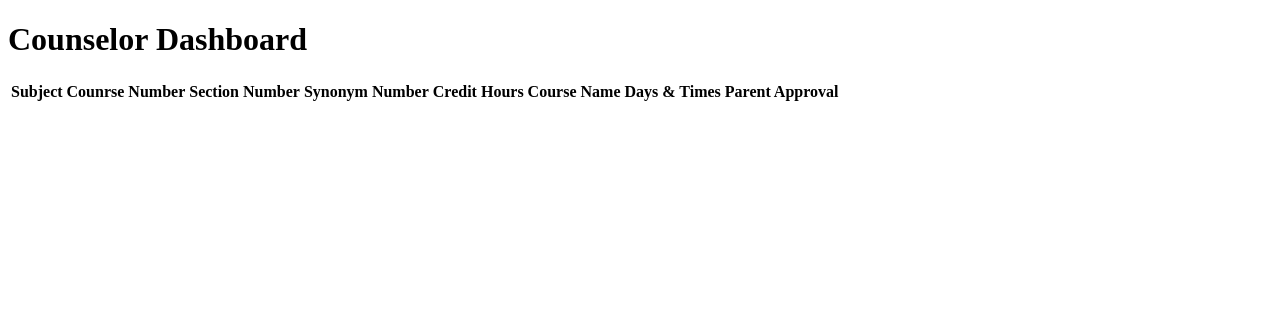
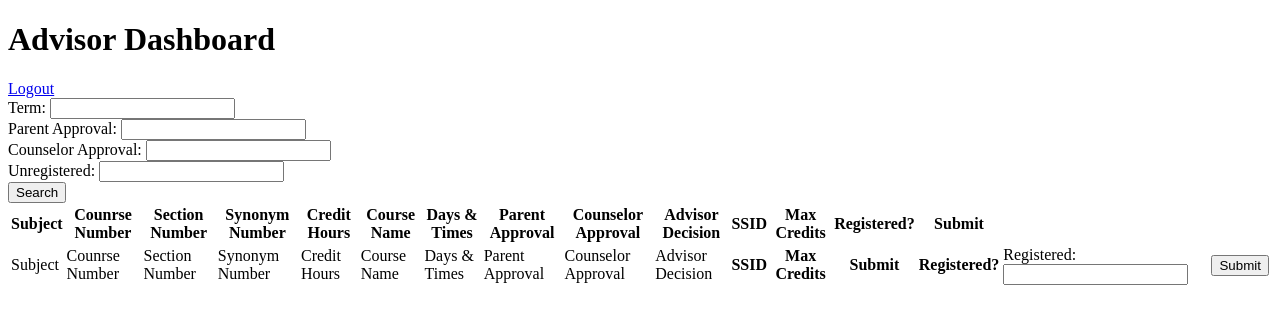
Before and after one commit to davidfryling/TheCCPConnectionHTML-POC, a plain HTML site: page static/advisor-dashboard.html in a window 1280 px wide. Drawn offline with Linux system fonts and the light colour scheme.

Commit message:
build dashboards

```diff
--- a/static/advisor-dashboard.html
+++ b/static/advisor-dashboard.html
@@ -6,24 +6,25 @@
 	</head>
 	<body>
 
-		<!-- Instructions -->
+<!-- 1 Container with Instructions & 2 sub-Containers / 1 Container with Search Criteria / 1 Container Student Request Table & 1 Small Button -->
 
 <div>
-			<h1>Counselor Dashboard</h1>
+	<div>
+		<h1>Advisor Dashboard</h1>
+		<div>
+			<a href="./index.html">Logout</a>
 		</div>
-
-		<!-- /Instructions -->
-
-		<!-- Counselor Dashboard -->
-
+	</div>
 	<div>
-			<section>
-				<form>
-
+		<form action="" method="get">
+			Term: <input type="dropdown" name="Term_ID"><br> <!-- HTML for dropdown -->
+			Parent Approval: <input type="dropdown" name="Parent_Approval"><br> <!-- HTML for dropdown -->
+			Counselor Approval: <input type="dropdown" name="Counselor_Approval"><br> <!-- HTML for dropdown -->
+			Unregistered: <input type="dropdown" name="Advisor_Decision"><br> <!-- HTML for dropdown -->
+			<input type="submit" value="Search">
 		</form>
-			</section>
-			<section>
 		<table>
+			<tr>
 				<th>Subject</th>
 				<th>Counrse Number</th>
 				<th>Section Number</th>
@@ -32,11 +33,44 @@
 				<th>Course Name</th>
 				<th>Days & Times</th>
 				<th>Parent Approval</th>
+				<th>Counselor Approval</th>
+				<th>Advisor Decision</th>
+				<th>SSID</th>
+				<th>Max Credits</th>
+				<th>Registered?</th>
+				<th>Submit</th>
+			</tr>
+			<tr>
+				<td>Subject</td>
+				<td>Counrse Number</td>
+				<td>Section Number</td>
+				<td>Synonym Number</td>
+				<td>Credit Hours</td>
+				<td>Course Name</td>
+				<td>Days & Times</td>
+				<td>Parent Approval</td>
+				<td>Counselor Approval</td>
+				<td>Advisor Decision</td>
+				<th>SSID</th>
+				<th>Max Credits</th>
+				<th>Submit</th>
+				<th>Registered?</th>
+				<td>
+					<form action="" method="post">
+						Registered: <input type="dropdown" name="Register">
+					</form>
+				</td>
+				<td>
+					<form action="" method="post">
+						<input type="submit" value="Submit">
+					</form>
+				</td>
+			</tr>
 		</table>
-			</section>
+	</div>
 </div>
 
-		<!-- /Table -->
+<!-- /Container -->
 
 	</body>
 </html>
```
Also changed, not shown: static/counselor-dashboard.html (+49 -13 lines). Lines whose indentation alone changed are shown as unchanged.
